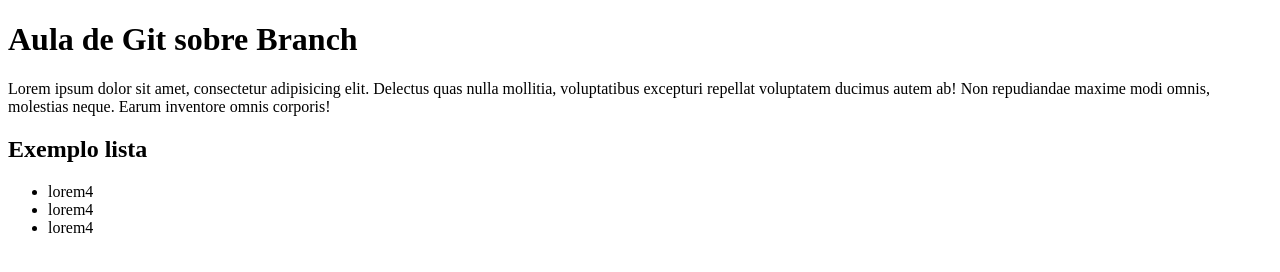
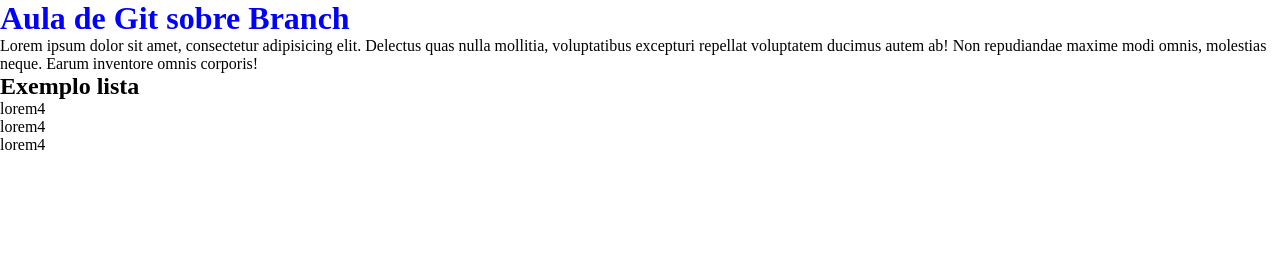
Before and after one commit to lcsilva76/esquema-dupla, a plain HTML site: page index.html in a window 1280 px wide. Drawn offline with Linux system fonts and the light colour scheme.

Commit message:
Iniciando estilização

```diff
--- /dev/null
+++ b/css/style.css
@@ -0,0 +1,9 @@
+*{
+    padding: 0;
+    margin: 0;
+    box-sizing: border-box;
+}
+
+h1{
+    color: blue;
+}
--- a/index.html
+++ b/index.html
@@ -4,6 +4,7 @@
     <meta charset="UTF-8">
     <meta name="viewport" content="width=device-width, initial-scale=1.0">
     <title>Document</title>
+    <link rel="stylesheet" href="css/style.css">
 </head>
 <body>
     <h1>Aula de Git sobre Branch</h1>
```
